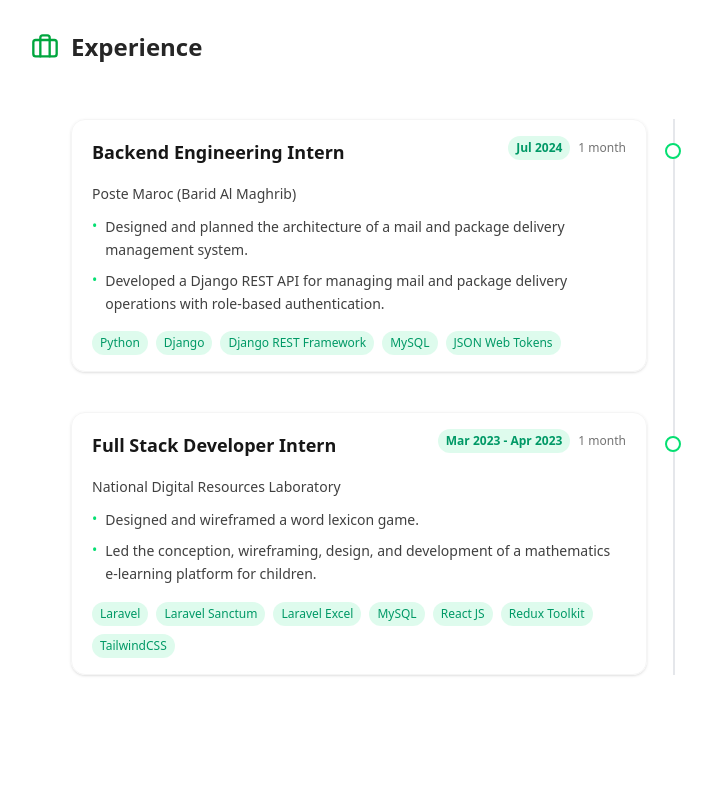
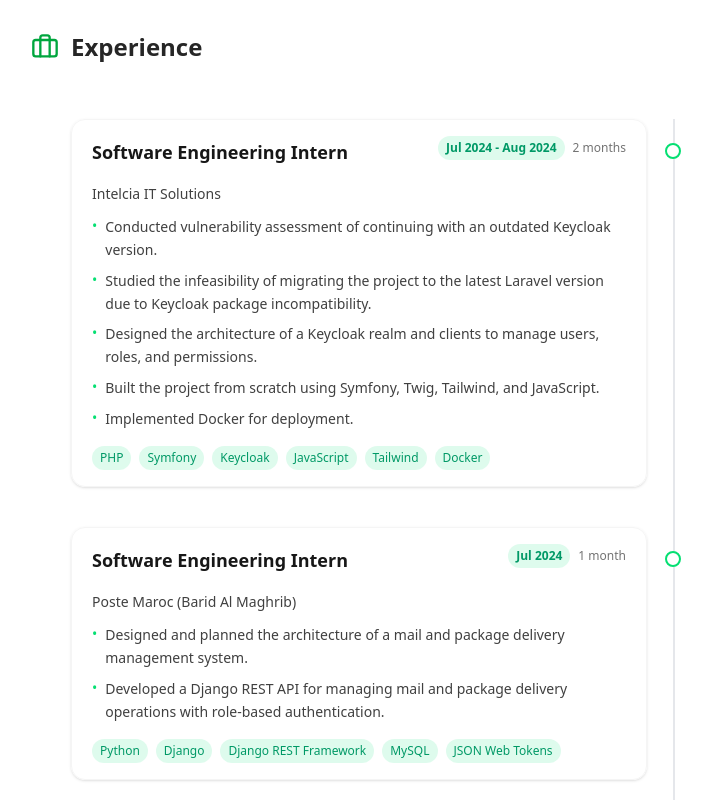
Before and after one commit to dev-saber/my-portfolio, a React (Vite) app: page / in a window 1280 px wide. Shown: the part 2340-3140 px from the top of the page, without its empty margins (265-977 px from the left). Built offline with nearby package versions, Linux system fonts and the light colour scheme.

Commit message:
intelcia internship

```diff
--- a/src/assets/experience.ts
+++ b/src/assets/experience.ts
@@ -8,7 +8,29 @@
   technologies: string[];
 }[] = [
   {
-    title: "Backend Engineering Intern",
+    title: "Software Engineering Intern",
+    company: "Intelcia IT Solutions",
+    location: "Rabat",
+    period: "Jul 2024 - Aug 2024",
+    duration: "2 months",
+    responsibilities: [
+      "Conducted vulnerability assessment of continuing with an outdated Keycloak version.",
+      "Studied the infeasibility of migrating the project to the latest Laravel version due to Keycloak package incompatibility.",
+      "Designed the architecture of a Keycloak realm and clients to manage users, roles, and permissions.",
+      "Built the project from scratch using Symfony, Twig, Tailwind, and JavaScript.",
+      "Implemented Docker for deployment.",
+    ],
+    technologies: [
+      "PHP",
+      "Symfony",
+      "Keycloak",
+      "JavaScript",
+      "Tailwind",
+      "Docker",
+    ],
+  },
+  {
+    title: "Software Engineering Intern",
     company: "Poste Maroc (Barid Al Maghrib)",
     location: "Rabat",
     period: "Jul 2024",
```
